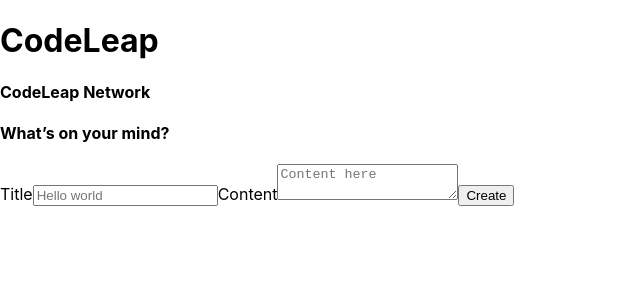
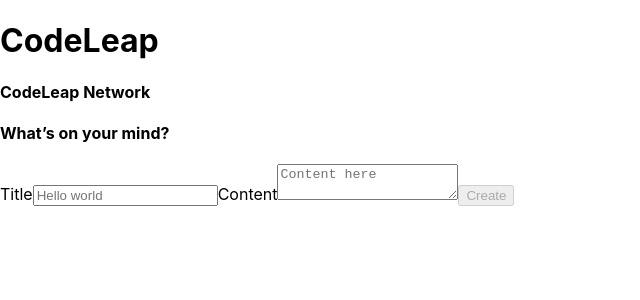
Before and after one commit to aninhabort/desafio-codeleap-frontend, a React (Create React App) app: page /codeleap-network in a window 1280 px wide. Shown: the top 300 px of the page, without its empty margins (0-640 px from the left). Built offline with nearby package versions, Linux system fonts and the light colour scheme.

Commit message:
Adicionando funcao que cria post

```diff
--- a/src/App.js
+++ b/src/App.js
@@ -8,12 +8,17 @@
 function App() {
   const [username, setUsername] = useState('');
 
+  const handleChange = (param, e) => {
+    const { value } = e.target;
+    param(value);
+  }
+
   return (
     <Router>
       <h1>CodeLeap</h1>
       <Routes>
-        <Route exact path='/' element={<Login username={username} setUsername={setUsername} />} />
-        <Route exact path='/codeleap-network' element={<MainScreen username={username} />} />
+        <Route exact path='/' element={<Login username={username} setUsername={setUsername} handleChange={handleChange} />} />
+        <Route exact path='/codeleap-network' element={<MainScreen username={username} handleChange={handleChange} />} />
       </Routes>
     </Router>
   );
--- a/src/components/CreatePost.js
+++ b/src/components/CreatePost.js
@@ -1,14 +1,16 @@
-const CreatePost = () => {
+import React from "react";
+
+const CreatePost = ({ handleChange, setTitle, setContent, disabled, handleClick }) => {
   return (
     <div>
       <h4>What’s on your mind?</h4>
       <label>Title
-      <input type="text" placeholder="Hello world"></input>
+        <input type="text" placeholder="Hello world" onChange={(e) => handleChange(setTitle, e)}></input>
       </label>
       <label>Content
-      <textarea placeholder="Content here"></textarea>
+        <textarea placeholder="Content here" onChange={(e) => handleChange(setContent, e)}></textarea>
       </label>
-    <button type="button">Create</button>
+      <button type="button" disabled={disabled} onClick={handleClick}>Create</button>
     </div>
   )
 }
--- a/src/components/Post.js
+++ b/src/components/Post.js
@@ -1,12 +1,12 @@
 import React from "react";
 
-const Post = ({postTitle, username, content}) => {
+const Post = ({posts}) => {
   return (
     <div>
-      <h2>{postTitle}</h2>
-      <p>{username}</p>
+      <h2>{posts.title}</h2>
+      <p>@{posts.username}</p>
       {/* <p>{time} minutes ago</p> */}
-      <p>{content}</p>
+      <p>{posts.content}</p>
     </div>
   )
 }
--- a/src/pages/Login.js
+++ b/src/pages/Login.js
@@ -1,7 +1,7 @@
 import React, { useEffect, useState } from "react";
 import { useNavigate } from "react-router-dom";
 
-const Login = ({username, setUsername}) => {
+const Login = ({username, setUsername, handleChange}) => {
   const [disabled, setDisabled] = useState(true)
   const navigate = useNavigate();
 
@@ -13,11 +13,6 @@
     }
     buttonDisabled()
   })
-
-  const handleChange = (param, e) => {
-    const { value } = e.target;
-    param(value);
-  }
 
   const handleClick = () => {
     navigate('/codeleap-network')
--- a/src/pages/MainScreen.js
+++ b/src/pages/MainScreen.js
@@ -1,17 +1,34 @@
-import React, { useState } from "react";
+import React, { useEffect, useState } from "react";
 import CreatePost from "../components/CreatePost";
 import Post from "../components/Post";
 
-const MainScreen = ({username}) => {
+const MainScreen = ({username, handleChange}) => {
   const [title, setTitle] = useState('')
   const [content, setContent] = useState('')
-  // const [time, setTime] = useState('')
+  const [disabled, setDisabled] = useState(true)
+  const [posts, setPosts] = useState([])
+
+  useEffect(() => {
+    const notEmpty = () => {
+      if (title.length > 0 && content.length > 0) {
+        setDisabled(false)
+      }
+    }
+    notEmpty()
+  })
+
+  const handleClick = () => {
+    const post = {title, content, username}
+    if (disabled === false) {
+      setPosts(oldPost => [<Post posts={post} />, ...oldPost])
+    }
+  }
 
   return (
     <div>
       <h4>CodeLeap Network</h4>
-      <CreatePost />
-      <Post postTitle={title} content={content} username={username} />
+      <CreatePost handleChange={handleChange} setTitle={setTitle} setContent={setContent} disabled={disabled} handleClick={handleClick} />
+      {posts}
     </div>
   )
 }
```
Lines whose indentation alone changed are shown as unchanged.
